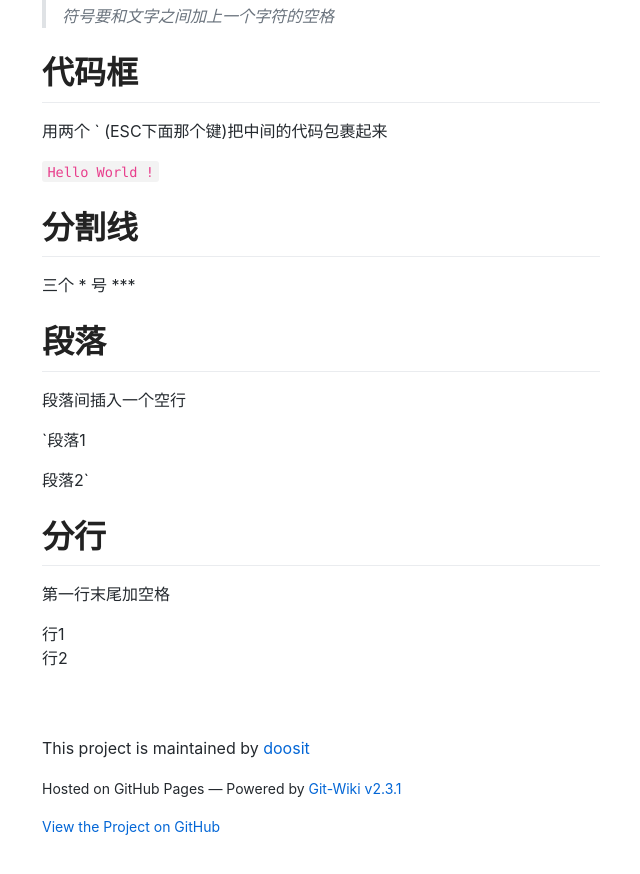
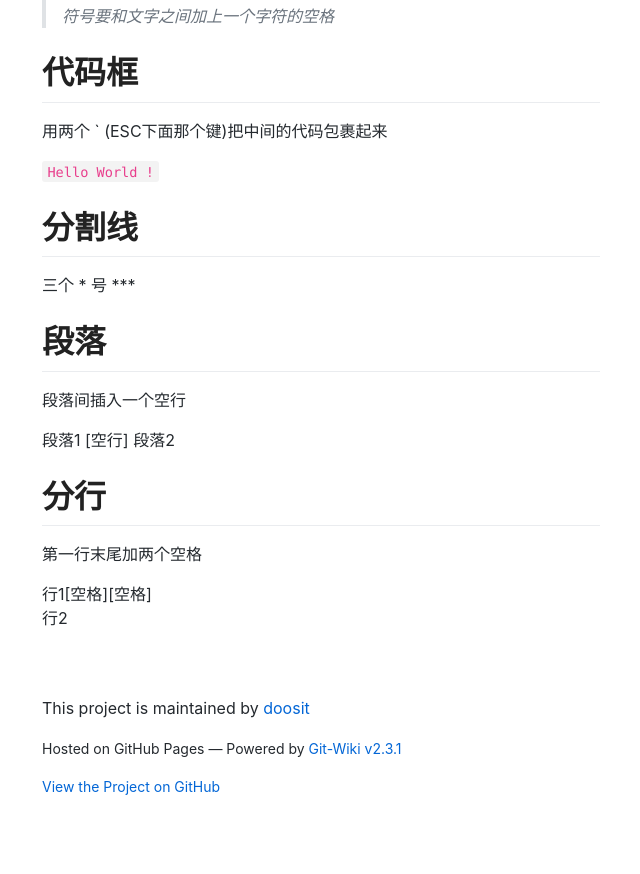
Before and after one commit to doosit/puhuanet.GitHub.io, a Jekyll site: the page built from wiki/Markdown语法.md, in a window 1280 px wide and 900 px high, scrolled down 1449 px. Shown: the top 874 px of the window, without its empty margins (328-968 px from the left). Built offline with Jekyll 4.4.1, drawn with Linux system fonts in a browser that asks for light colours; nearby versions of some CDN libraries; our own code applies the rules of GitHub Pages for plain Markdown files; the repository's description, which GitHub fills in, is left out.

Commit message:
Update Markdown语法.md

```diff
--- a/wiki/Markdown语法.md
+++ b/wiki/Markdown语法.md
@@ -51,12 +51,12 @@ Markdown 是一种轻量级的标记语言
 # 段落
 段落间插入一个空行
 
-`段落1
-
-段落2`
+段落1
+[空行]
+段落2
 
 # 分行
-第一行末尾加空格
+第一行末尾加两个空格
 
-行1
+行1[空格][空格]
 行2
```
